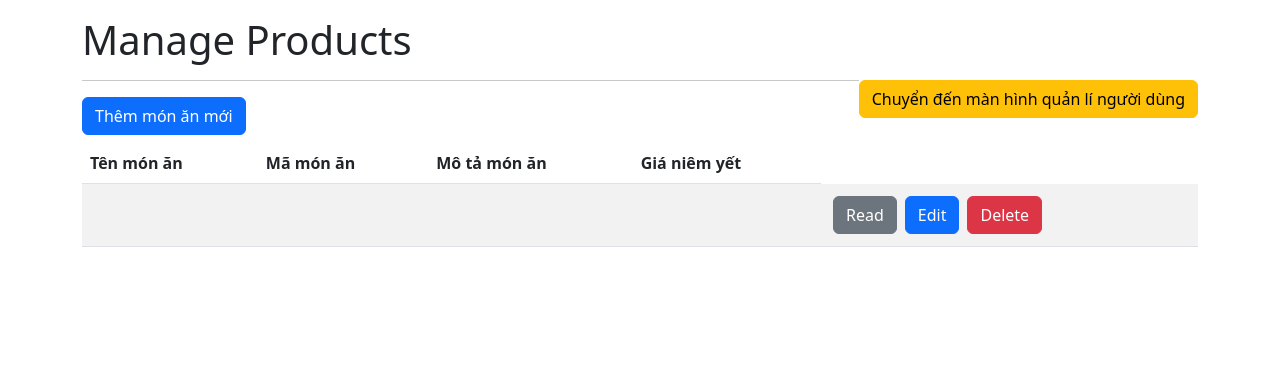
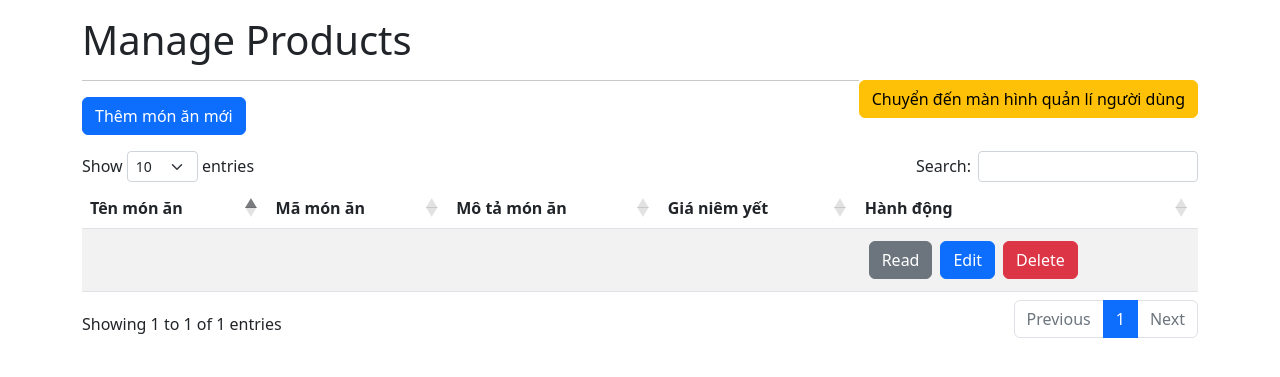
Before and after one commit to MauDucKG/FoodOrdering_CO2014, a PHP site: page /product in a window 1280 px wide. Shown: the top 377 px of the page. Run offline with PHP 8.4, Linux system fonts and the light colour scheme; tables that the repository leaves empty or names only in its code hold one stand-in row (values such as "Sample post"); data that the repository does not hold is empty; some libraries are stand-ins or nearby versions.

Commit message:
duc: add filter for app

```diff
--- a/product/index.js
+++ b/product/index.js
@@ -16,3 +16,6 @@
     $("#Delete input[name='tenMonAn']").val(tenMonAn);
     $('#Delete').modal('show');
 });
+$(document).ready(function () {
+    $('#tab-product').DataTable();
+});
--- a/product/index.php
+++ b/product/index.php
@@ -6,6 +6,7 @@
     <meta name="viewport" content="width=device-width, initial-scale=1">
     <title>Food Ordering</title>
     <script src="https://ajax.googleapis.com/ajax/libs/jquery/3.6.1/jquery.min.js"></script>
+    <link rel="stylesheet" href="https://cdn.datatables.net/1.13.1/css/dataTables.bootstrap5.min.css">
     <link href="https://cdn.jsdelivr.net/npm/bootstrap@5.2.3/dist/css/bootstrap.min.css" rel="stylesheet" integrity="sha384-rbsA2VBKQhggwzxH7pPCaAqO46MgnOM80zW1RWuH61DGLwZJEdK2Kadq2F9CUG65" crossorigin="anonymous">
 </head>
 
@@ -22,7 +23,7 @@
             echo "</div>";
         }
         ?>
-        <button class="btn btn-primary" data-bs-toggle="modal" data-bs-target="#add">Thêm món ăn mới</button>
+        <button class="btn btn-primary mb-3" data-bs-toggle="modal" data-bs-target="#add">Thêm món ăn mới</button>
         <div class="modal fade" id="add" tabindex="-1" role="dialog" aria-labelledby="add" aria-hidden="true">
             <div class="modal-dialog modal-dialog-centered" role="document">
                 <div class="modal-content">
@@ -38,11 +39,11 @@
                             </div>
                             <div class="form-group">
                                 <label>Mã món ăn</label>
-                                <input class="form-control my-2" type="text" placeholder="Mã món ăn" name="maMonAn"/>
+                                <input class="form-control my-2" type="text" placeholder="Mã món ăn" name="maMonAn" />
                             </div>
                             <div class="form-group">
                                 <label>Mô tả món ăn</label>
-                                <textarea class="form-control my-2" placeholder="Mô tả món ăn" name="moTaMonan" style="height: 150px;"/></textarea>
+                                <textarea class="form-control my-2" placeholder="Mô tả món ăn" name="moTaMonan" style="height: 150px;" /></textarea>
                             </div>
                             <div class="form-group">
                                 <label>Giá niêm yết</label>
@@ -57,13 +58,14 @@
                 </div>
             </div>
         </div>
-        <table class="table table-striped mt-2">
+        <table class="table table-striped mt-2" id="tab-product">
             <thead>
                 <tr>
                     <th scope="col">Tên món ăn</th>
                     <th scope="col">Mã món ăn</th>
                     <th scope="col">Mô tả món ăn</th>
                     <th scope="col">Giá niêm yết</th>
+                    <th scope="col">Hành động</th>
                 </tr>
             </thead>
             <tbody>
@@ -86,7 +88,7 @@
                             <td class='align-middle'><?php echo $row['giaNiemYet'] ?></td>
                             <td class='align-middle'>
                                 <div class="d-inline-flex">
-                                    <button class="btn btn-secondary m-1">Read</button>
+                                    <a class="btn btn-secondary m-1" href="../view/view_detail/index.php?maMonAn=<?php echo $row['maMonAn'] ?>">Read</a>
                                     <button type='button' class='btn-edit btn btn-primary m-1' data-bs-tenMonAn='<?php echo $row['tenMonAn'] ?>' data-bs-maMonAn='<?php echo $row['maMonAn'] ?>' data-bs-moTaMonan='<?php echo $row['moTaMonan'] ?>' data-bs-giaNiemYet='<?php echo $row['giaNiemYet'] ?>' data-bs-target='#Edit' data-bs-toggle='modal'>Edit</button>
                                     <button type='button' class='btn-delete btn btn-danger m-1' data-bs-tenMonAn='<?php echo $row['tenMonAn'] ?>' data-bs-target='#Delete' data-bs-toggle='modal'>Delete</button>
                                 </div>
@@ -114,11 +116,11 @@
                             </div>
                             <div class="form-group">
                                 <label>Mã món ăn</label>
-                                <input class="form-control my-2" type="text" placeholder="Mã món ăn" name="maMonAn" disabled/>
+                                <input class="form-control my-2" type="text" placeholder="Mã món ăn" name="maMonAn" disabled />
                             </div>
                             <div class="form-group">
                                 <label>Mô tả món ăn</label>
-                                <textarea class="form-control my-2" placeholder="Mô tả món ăn" name="moTaMonan" style="height: 150px;"/></textarea>
+                                <textarea class="form-control my-2" placeholder="Mô tả món ăn" name="moTaMonan" style="height: 150px;" /></textarea>
                             </div>
                             <div class="form-group">
                                 <label>Giá niêm yết</label>
@@ -143,7 +145,7 @@
                     </div>
                     <form action="delete.php" method="post">
                         <div class="modal-body">
-                            <input type="text" name="tenMonAn" class="form-control my-2" disabled/>
+                            <input type="text" name="tenMonAn" class="form-control my-2" disabled />
                             <p>Bạn chắc chưa ?</p>
                         </div>
                         <div class="modal-footer">
@@ -157,6 +159,9 @@
     </div>
     </div>
     <script src="https://cdn.jsdelivr.net/npm/bootstrap@5.2.3/dist/js/bootstrap.bundle.min.js" integrity="sha384-kenU1KFdBIe4zVF0s0G1M5b4hcpxyD9F7jL+jjXkk+Q2h455rYXK/7HAuoJl+0I4" crossorigin="anonymous"></script>
+    <script src="https://ajax.googleapis.com/ajax/libs/jquery/3.6.0/jquery.min.js"></script>
+    <script src="https://cdn.datatables.net/1.13.1/js/jquery.dataTables.min.js"></script>
+    <script src="https://cdn.datatables.net/1.13.1/js/dataTables.bootstrap5.min.js"></script>
     <script src="index.js"></script>
 </body>
 
--- a/user/index.js
+++ b/user/index.js
@@ -20,3 +20,6 @@
     $("#Delete input[name='tenDangNhap']").val(tenDangNhap);
     $('#Delete').modal('show');
 });
+$(document).ready(function () {
+    $('#tab-user').DataTable();
+});
```
Also changed, not shown: user/index.php (+9 -5 lines).
